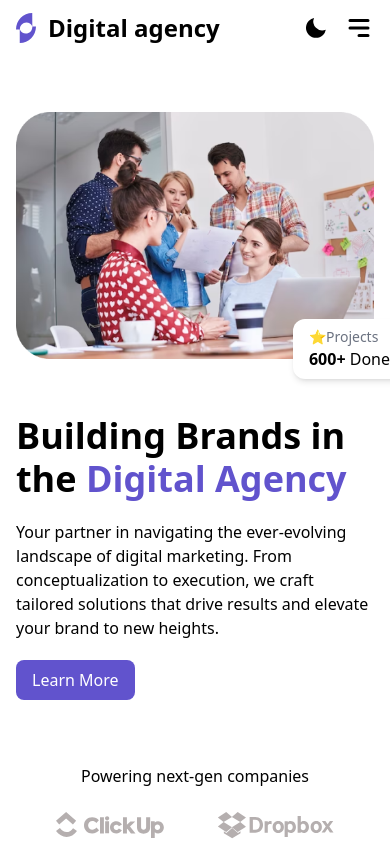
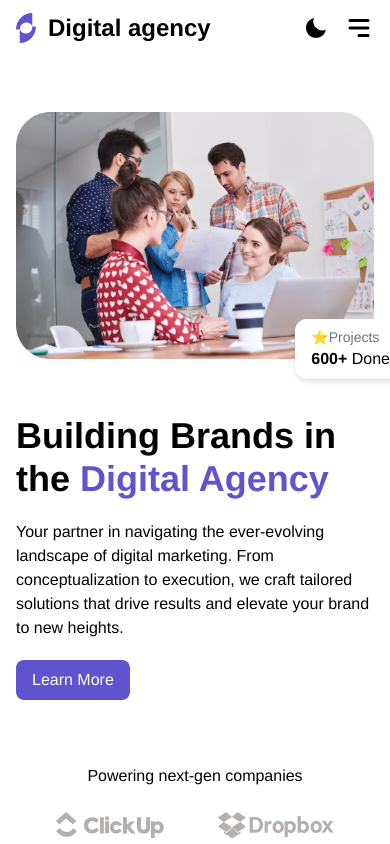
Before and after one commit to yaminmuhammad/innotech-hub, a React (Vite) app: page / in a window 390 px wide. Shown: the top 844 px of the page. Built offline with nearby package versions, Linux system fonts and the light colour scheme.

Commit message:
fix: navbar mobile

```diff
--- a/src/App.jsx
+++ b/src/App.jsx
@@ -23,7 +23,7 @@ function App() {
 
 	return (
 		<>
-			<div className="bg-white dark:bg-black dark:text-white text-black overflow-x-hidden">
+			<div className="bg-white dark:bg-black dark:text-white text-black overflow-x-hidden body">
 				<Navbar />
 				<Hero />
 				<BrandsLogo />
--- a/tailwind.config.js
+++ b/tailwind.config.js
@@ -5,7 +5,7 @@ export default {
 	theme: {
 		extend: {
 			fontFamily: {
-				inter: ["Inter", "sans-serif"],
+				sans: ["Helvetica", "Arial", "sans-serif"],
 			},
 			colors: {
 				primary: "#6153CD",
```
